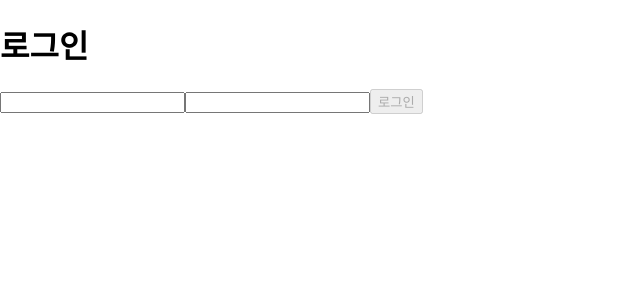
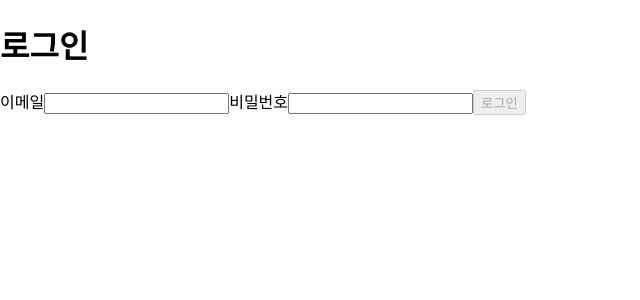
Before and after one commit to jyhyun97/wanted-pre-onboarding-frontend, a React (Create React App) app: page /signin in a window 1280 px wide. Shown: the top 300 px of the page, without its empty margins (0-640 px from the left). Built offline with nearby package versions, Linux system fonts and the light colour scheme.

Commit message:
[feat] 이메일 비밀번호 설명 추가

```diff
--- a/src/pages/Signin.jsx
+++ b/src/pages/Signin.jsx
@@ -37,10 +37,12 @@ function Signin() {
         <div>
           <h1>로그인</h1>
           <form>
+            <span>이메일</span>
             <input
               data-testid='email-input'
               onChange={(e) => setEmailValue(e.target.value)}
             />
+            <span>비밀번호</span>
             <input
               data-testid='password-input'
               onChange={(e) => setPasswordValue(e.target.value)}
--- a/src/pages/Signup.jsx
+++ b/src/pages/Signup.jsx
@@ -35,10 +35,12 @@ function Signup() {
         <div>
           <h1>회원가입</h1>
           <form>
+            <span>이메일</span>
             <input
               data-testid='email-input'
               onChange={(e) => setEmailValue(e.target.value)}
             />
+            <span>비밀번호</span>
             <input
               data-testid='password-input'
               onChange={(e) => setPasswordValue(e.target.value)}
```
